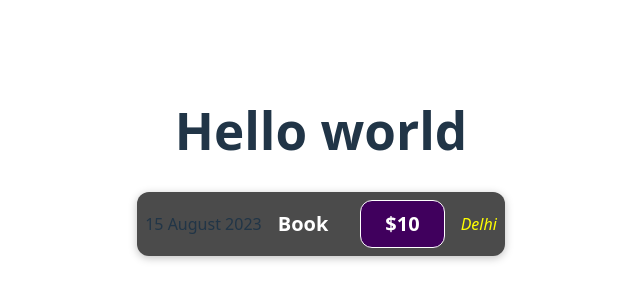
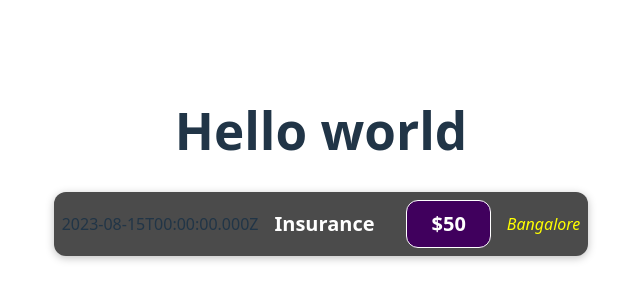
Before and after one commit to sajay3159/React_project, a React (Vite) app: page / in a window 1280 px wide. Shown: the part 230-530 px from the top of the page, without its empty margins (319-959 px from the left). Built offline with nearby package versions, Linux system fonts and the light colour scheme.

Commit message:
JavaScript Inside JSX

```diff
--- a/src/components/ExpenseItem.jsx
+++ b/src/components/ExpenseItem.jsx
@@ -1,16 +1,18 @@
-// Write your code at relevant places in the code below:
-
 import "./ExpenseItem.css";
 
 function ExpenseItem() {
+    const expenseDate = new Date(2023, 7, 15).toISOString();
+    const expenseTitle = "Insurance";
+    const expenseAmount = 50;
+
     return (
         <div className="expense-item">
-            <div>15 August 2023</div>
+            <div>{expenseDate}</div>
             <div className="expense-item__description">
-                <h2>Book</h2>
-                <div className="expense-item__price">$10</div>
+                <h2>{expenseTitle}</h2>
+                <div className="expense-item__price">${expenseAmount}</div>
             </div>
-            <div className="expense-item__location"> Delhi </div>
+            <div className="expense-item__location">Bangalore</div>
         </div>
     );
 }
```
